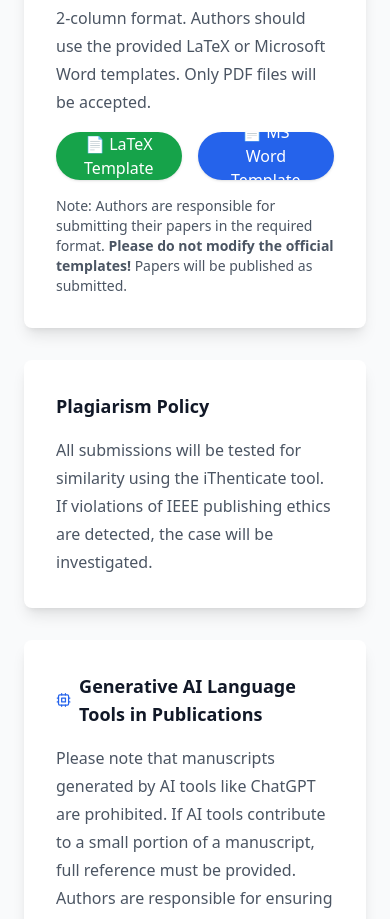
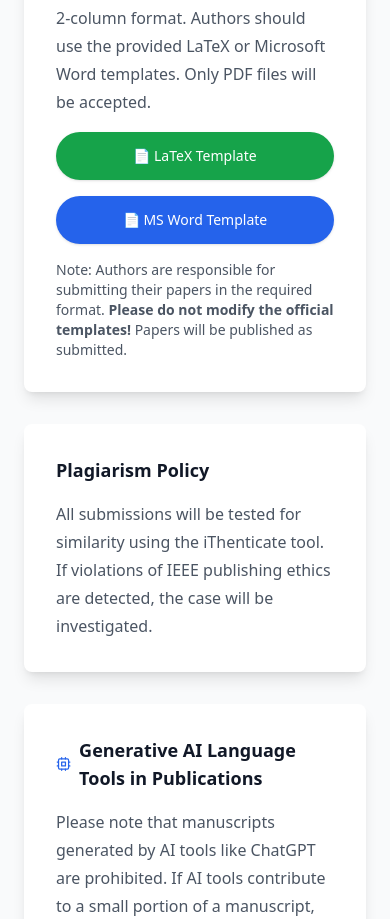
Before and after one commit to GVN101/conference-website, a React (Vite) app in the folder project/: page /call-for-paper in a window 390 px wide. Shown: the part 2600-3519 px from the top of the page. Built offline with nearby package versions, Linux system fonts and the light colour scheme.

Commit message:
made the button responsive

```diff
--- a/project/src/pages/CallForPaper.tsx
+++ b/project/src/pages/CallForPaper.tsx
@@ -148,7 +148,7 @@ export default function CallForPaper() {
             <p className="mt-4 text-base leading-7 text-gray-600">
               All papers must be written in English and formatted in the standard IEEE 2-column format. Authors should use the provided LaTeX or Microsoft Word templates. Only PDF files will be accepted.
             </p>
-            <div className="mt-4 flex gap-x-4">
+            {/* <div className="mt-4 flex gap-x-4">
               <button
                 className="relative overflow-hidden h-12 px-8 rounded-full bg-green-600 text-white flex items-center justify-center cursor-pointer shadow hover:text-black hover:bg-green-700"
                 onClick={() => handleDownload('ieeeconf.zip')}
@@ -161,6 +161,22 @@ export default function CallForPaper() {
                 onClick={() => handleDownload('Template-for-Preparation-of-Papers-for-IEEE-Sponsored-Conferences.docx')}
               >
                 <span className="relative z-10">📄 MS Word Template</span>
+                <span className="absolute top-0 left-0 w-full h-full bg-gradient-to-r from-blue-500 to-cyan-500 transform scale-x-0 origin-left transition-all duration-300 group-hover:scale-x-100"></span>
+              </button>
+            </div> */}
+            <div className="mt-4 flex flex-col sm:flex-row gap-4">
+              <button
+                className="relative overflow-hidden h-12 px-4 sm:px-6 md:px-8 rounded-full bg-green-600 text-white flex items-center justify-center cursor-pointer shadow hover:text-black hover:bg-green-700 text-sm sm:text-base w-full sm:w-auto"
+                onClick={() => handleDownload('ieeeconf.zip')}
+              >
+                <span className="relative z-10 whitespace-nowrap">📄 LaTeX Template</span>
+                <span className="absolute top-0 left-0 w-full h-full bg-gradient-to-r from-purple-500 to-indigo-500 transform scale-x-0 origin-left transition-all duration-300 group-hover:scale-x-100"></span>
+              </button>
+              <button
+                className="relative overflow-hidden h-12 px-4 sm:px-6 md:px-8 rounded-full bg-blue-600 text-white flex items-center justify-center cursor-pointer shadow hover:text-black hover:bg-blue-700 text-sm sm:text-base w-full sm:w-auto"
+                onClick={() => handleDownload('Template-for-Preparation-of-Papers-for-IEEE-Sponsored-Conferences.docx')}
+              >
+                <span className="relative z-10 whitespace-nowrap">📄 MS Word Template</span>
                 <span className="absolute top-0 left-0 w-full h-full bg-gradient-to-r from-blue-500 to-cyan-500 transform scale-x-0 origin-left transition-all duration-300 group-hover:scale-x-100"></span>
               </button>
             </div>
```
